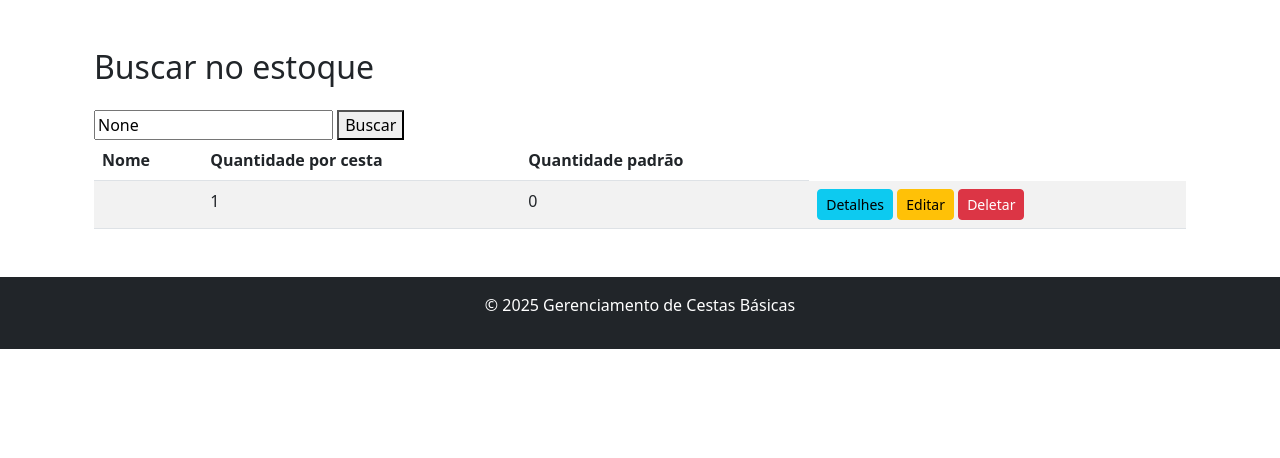
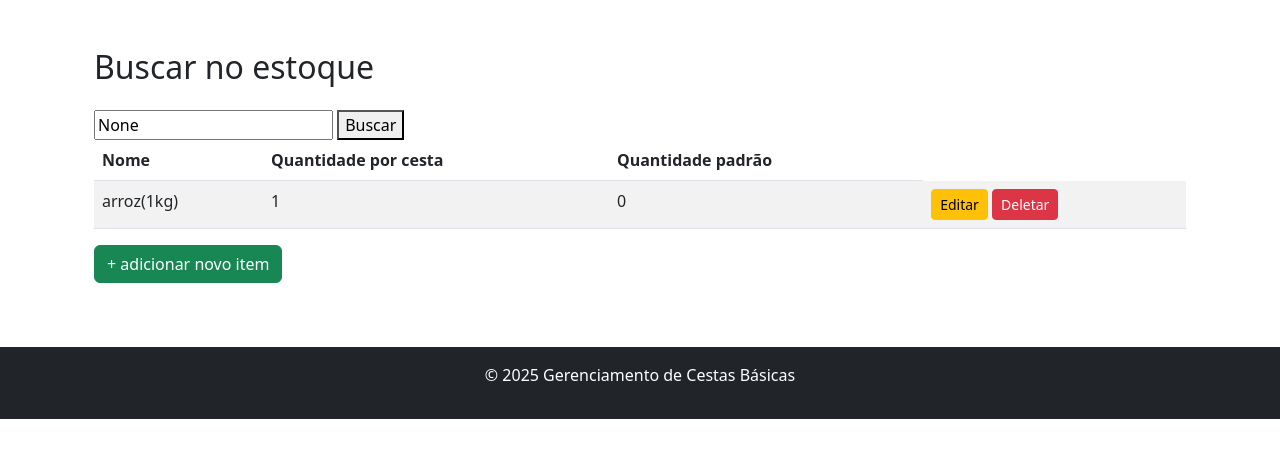
Before and after one commit to anderson1904/projeto-integrador, a Django app: page /home/Itens/ in a window 1280 px wide. Shown: the part 88-546 px from the top of the page. Run offline with Django 5.2, Linux system fonts and the light colour scheme; data comes from the database, SQL or seed files in the repository; both versions use the stored data as it was after the commit.

Commit message:
CRUD dos itens

```diff
--- a/gerenciador/controls.py
+++ b/gerenciador/controls.py
@@ -55,3 +55,8 @@
     Campanha.save()
 
     return Campanha.status
+
+def adicionar(id_Item:int):
+    pass
+def reduzir(id_Item:int):
+    pass
--- a/gerenciador/routes.py
+++ b/gerenciador/routes.py
@@ -19,5 +19,8 @@
     path('cestas/deletar/<int:cesta_id>/', views.deletar_cesta_basica, name='deletar_Cesta_Basica'),
     #relativo a Itens
     path('Itens/', views.buscar_Itens,name='itens'),
+    path('Itens/criar/',views.criar_Item,name= 'criar_Item'),
+    path('Itens/editar/<int:id_item>',views.editar_Item, name= 'editar_Item'),
+    path('Itens/deletar/<int:id_item>',views.deletar_Item, name= 'deletar_Item'),
 
 ]
--- a/gerenciador/templates/Estoque.html
+++ b/gerenciador/templates/Estoque.html
@@ -20,11 +20,11 @@
                 <tbody>
                     {% for Item in Itens_Cesta %}
                         <tr>
-                            <td>{{ Item.nome }}</td>
+                            <td>{{ Item.Nome }}</td>
                             <td>{{ Item.Quant_padrao }}</td>
                             <td>{{ Item.Quant_Obtida}}</td>
                             <td>
-                                <a href="{% url 'detalhes_Item' Item.ID_Item_Cesta %}" class="btn btn-info btn-sm">Detalhes</a>
+
                                 <a href="{% url 'editar_Item' Item.ID_Item_Cesta %}" class="btn btn-warning btn-sm">Editar</a>
                                 <a href="{% url 'deletar_Item' Item.ID_Item_Cesta %}" class="btn btn-danger btn-sm">Deletar</a>
                             </td>
@@ -35,5 +35,6 @@
         {% else %}
             <p class="text-muted">Nenhum item cadastrado.</p>
         {% endif %}
+        <a href="{% url 'criar_Item' %}" class="btn btn-success mb-3">+ adicionar novo item</a>
     </div>
 {% endblock %}
--- a/gerenciador/views.py
+++ b/gerenciador/views.py
@@ -8,7 +8,7 @@
     TbAsItem_Modelo,
     TbItem_Cesta,
 )
-from .forms import ModeloCestaForm,CampanhaForm
+from .forms import ModeloCestaForm,CampanhaForm,ItemForm
 from .controls import analisar_metas
 
 #autenticação
@@ -98,6 +98,9 @@
         return redirect("campanhas")
 
     return render(request, "excluir-campanha.html", {"campanha": campanha})
+
+def atualizar_campanha(request):
+    pass
 #----------------------------------------------------------------------
 
 #CRUD Das Cestas Básicas
@@ -156,5 +159,45 @@
 
     return render(request, 'Estoque.html', {'Itens_Cesta': Itens_Cesta, 'query': query})
 
-def analisar_cestas(request):
+def criar_Item(request):
+    if request.method == "POST":
+        form = ItemForm(request.POST)
+        if form.is_valid():
+            form.save()
+            return redirect("itens")  # Redireciona para a lista de cestas após criar
+    else:
+        form = ItemForm()
+
+    return render(request, "criar-item.html", {"form": form})
+
+def editar_Item(request,id_item):
+    Item = get_object_or_404(TbItem_Cesta, ID_Item_Cesta = id_item)
+
+    if request.method == "POST":
+        form = ItemForm(request.POST, instance=Item)
+        if form.is_valid():
+            form.save()
+            return redirect("itens")  # Redireciona para a lista de Items após a edição
+    else:
+        form = ItemForm(instance=Item)
+
+    return render(request, "editar-item.html", {"form": form, "Item": Item})
+
+def deletar_Item(request,id_item):
+    Item = get_object_or_404(TbItem_Cesta, ID_Item_Cesta = id_item)
+
+    if request.method == "POST":
+        Item.delete()
+        return redirect("itens")  # Redireciona para a lista após a exclusão
+
+    return render(request, "excluir-item.html", {"Item": Item})
+
+def mudar_quantidade(request):
     pass
+#----------------------------------------------
+
+#relacionamento da cesta básica com o Item
+def adicionar_item_cesta(request):
+    pass
+def remover_item_cesta(request):
+    pass
```
Also changed, not shown: gerenciador/forms.py (+14 -2 lines), gerenciador/templates/criar-item.html (added, +14 -0 lines), gerenciador/templates/editar-item.html (added, +14 -0 lines), gerenciador/templates/excluir-item.html (added, +14 -0 lines), db.sqlite3.
